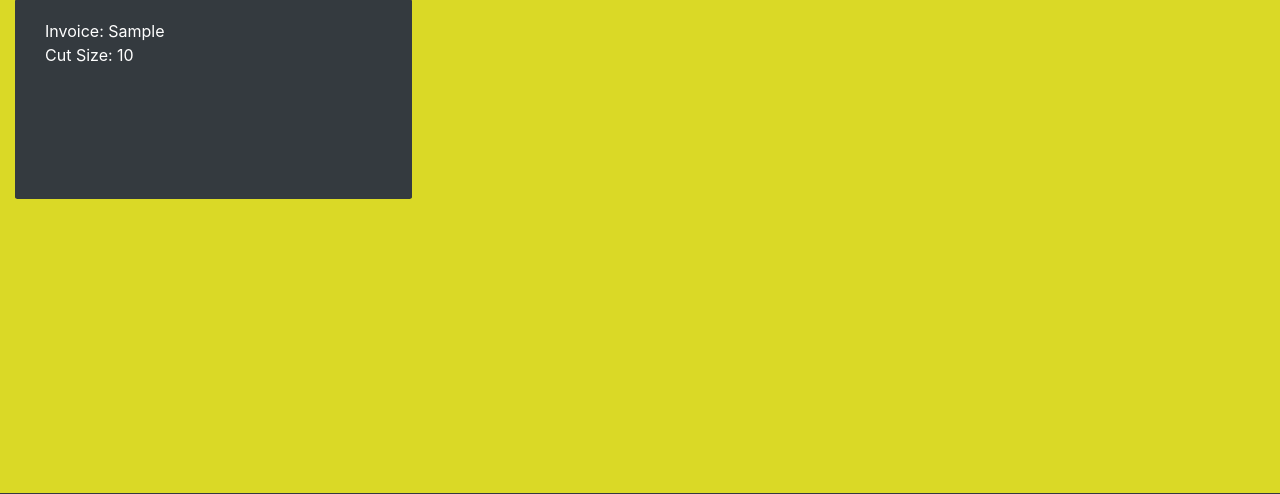
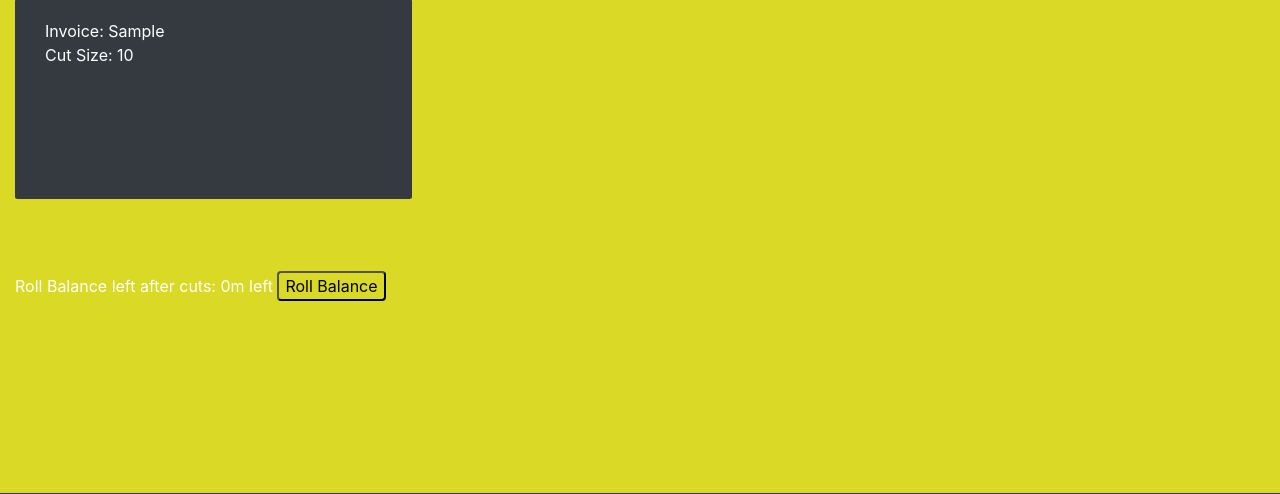
Before and after one commit to benamos216/Project-Portfolio-4, a Django app: page /getcuts/1 in a window 1280 px wide. Shown: the part 107-601 px from the top of the page. Run offline with Django 3.2, Linux system fonts and the light colour scheme; tables that the repository leaves empty hold one stand-in row (values such as "Sample post"); some libraries are stand-ins or nearby versions.

Commit message:
fixed error with calc function, so only calls correct queryset for each relevant ID

```diff
--- a/CUTS/views.py
+++ b/CUTS/views.py
@@ -185,8 +185,14 @@ def getcuts(request, roll_id):
     """
     rolls = get_object_or_404(Roll, id=roll_id)
     cuts = Cut.objects.filter(rolls=roll_id)
+    total_cut = Cut.objects.values('cuts').annotate(Sum('cut_size'))
+    total_roll = Roll.objects.values('rolls').annotate(Sum('roll_size'))
+    roll = total_roll[0]['roll_size__sum']
+    cut = total_cut[0]['cut_size__sum']
+    balance = roll - cut
     context = {
-        'cuts': cuts
+        'cuts': cuts,
+        'balance': balance
     }
     return render(request, 'cut.html', context)
 
@@ -256,18 +262,13 @@ def calc(request, roll_id):
     roll. To be updated every time a new cut is added.
     """
     rolls = get_object_or_404(Roll, id=roll_id)
-    if rolls == roll_id:
-        # total_roll = Roll.objects.values_list('roll_size')
-        # total_cut = Cut.objects.values('rolls').values_list(Sum('cut_size'))
-        total_cut = Cut.objects.values('rolls_id').annotate(Sum('cut_size'))
-        total_roll = Roll.objects.values('rolls').annotate(Sum('roll_size'))
-        # total_cut = Cut.objects.values('rolls').aggregate(Sum('cut_size'))
-        # balance = quantize('total_roll') - quantize('total_cut')
-        # balance = [total_roll.int(['roll_size__sum'])] - [total_cut.int(['cut_size__sum'])]
-        roll = total_roll[0]['roll_size__sum']
-        cut = total_cut[0]['cut_size__sum']
-        balance = roll - cut
-        rolls.roll_balance = balance
-        rolls.save()
+    cuts = Roll.objects.filter(rolls=roll_id)
+    total_cut = Cut.objects.values('rolls_id').annotate(Sum('cut_size'))
+    total_roll = Roll.objects.values('rolls').annotate(Sum('roll_size'))
+    cut = total_cut[roll_id == 'rolls_id']['cut_size__sum']
+    roll = total_roll[rolls == 'rolls']['roll_size__sum']
+    balance = roll - cut
+    rolls.roll_balance = balance
+    rolls.save()
     messages.success(request, 'Roll Balance calculated!')
     return redirect('get_supplier')
--- a/templates/cut.html
+++ b/templates/cut.html
@@ -58,6 +58,11 @@
     </div>
     {% endif %}
     <br>
+    <span class="roll-text">Roll Balance left after cuts: {{ balance }}m left </span>
+                            <!-- Updates Roll Balance by taking Roll size and taking away sum of cut sizes -->
+                            <a href="/calc/{{ cuts.id }}">
+                                <button class="cut">Roll Balance</button>
+                            </a>
 </div>
 
 {% endblock content %}
```
